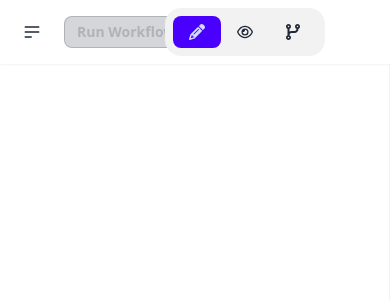
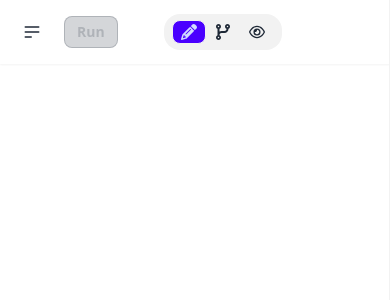
Before and after one commit to chinsuko-chan/ExtraUI, a Svelte app: page / in a window 390 px wide. Shown: the top 300 px of the page. Built offline with nearby package versions, Linux system fonts and the light colour scheme.

Commit message:
smmall improvements to mobile, add mobile overlay

```diff
--- a/src/App.svelte
+++ b/src/App.svelte
@@ -25,8 +25,8 @@
       {selectedPage}
       {selectedWorkflowName}
       selectEditPage={() => (selectedPage = "edit")}
+      selectWorkflowPage={() => (selectedPage = "workflow")}
       selectViewPage={() => (selectedPage = "view")}
-      selectWorkflowPage={() => (selectedPage = "workflow")}
     />
     <div>
       <PinnedInputs
--- a/src/components/EditPage/NodeOutput.svelte
+++ b/src/components/EditPage/NodeOutput.svelte
@@ -72,7 +72,7 @@
       {@render expandButton()}
 
       {#if expanded}
-        <div>
+        <div class="flex">
           {#each [[1, svgCols1], [2, svgCols2], [3, svgCols3], [4, svgCols4]] as [col, svgAsset]}
             <button
               class="btn btn-sm"
--- a/src/components/Navbar/Index.svelte
+++ b/src/components/Navbar/Index.svelte
@@ -61,7 +61,7 @@
 </script>
 
 <nav
-  class="navbar z-30 gap-2 bg-base-100/80 shadow-sm backdrop-blur-lg sticky top-0"
+  class="navbar z-30 py-1.5 gap-2 bg-base-100/80 shadow-sm backdrop-blur-lg sticky top-0"
 >
   <div class="justify-start">
     <label for={drawerId} class="btn btn-ghost btn-circle lg:hidden">
@@ -75,14 +75,14 @@
       disabled={!api.isIdle || workflowStore.hasChanges}
       onclick={runWorkflow}
     >
-      Run Workflow
+      Run
       {#if api.isRunning}
         <span class="loading loading-spinner"></span>
       {/if}
     </button>
     {#if workflowStore.hasChanges}
       <button
-        class="btn btn-sm btn-circle btn-success w-12 ml-4"
+        class="hidden md:inline-flex btn btn-sm btn-circle btn-success w-12 ml-4"
         title="Save current changes and run the workflow."
         onclick={saveAndRun}
       >
@@ -92,10 +92,10 @@
   </div>
 
   <div class="navbar-center">
-    <ul class="menu menu-horizontal bg-base-200 rounded-box">
+    <ul class="menu menu-horizontal py-1.5 bg-base-200 rounded-box">
       <li>
         <button
-          class="hover:text-base-content"
+          class="btn btn-xs md:btn-sm shadow-none hover:text-base-content"
           class:bg-primary={selectedPage === "edit"}
           class:text-primary-content={selectedPage === "edit"}
           onclick={selectEditPage}>{@html editSvg}</button
@@ -103,18 +103,18 @@
       </li>
       <li>
         <button
-          class="hover:text-base-content"
-          class:bg-primary={selectedPage === "view"}
-          class:text-primary-content={selectedPage === "view"}
-          onclick={selectViewPage}>{@html viewSvg}</button
+          class="btn btn-xs md:btn-sm shadow-none hover:text-base-content"
+          class:bg-primary={selectedPage === "workflow"}
+          class:text-primary-content={selectedPage === "workflow"}
+          onclick={selectWorkflowPage}>{@html workflowSvg}</button
         >
       </li>
       <li>
         <button
-          class="hover:text-base-content"
-          class:bg-primary={selectedPage === "workflow"}
-          class:text-primary-content={selectedPage === "workflow"}
-          onclick={selectWorkflowPage}>{@html workflowSvg}</button
+          class="btn btn-xs md:btn-sm shadow-none hover:text-base-content"
+          class:bg-primary={selectedPage === "view"}
+          class:text-primary-content={selectedPage === "view"}
+          onclick={selectViewPage}>{@html viewSvg}</button
         >
       </li>
     </ul>
@@ -132,3 +132,22 @@
     {/if}
   </div>
 </nav>
+
+<!-- overlay for navbar controls on mobile -->
+<div class="fixed md:hidden inset-0 z-30 pointer-events-none">
+  <div class="p-3 h-full">
+    <div class="relative h-full">
+      {#if workflowStore.hasChanges}
+        <div class="absolute bottom-0 right-0">
+          <button
+            class="btn btm-sm btn-circle btn-success pointer-events-auto"
+            title="Save current changes and run the workflow."
+            onclick={saveAndRun}
+          >
+            {@html runAndGoSvg}
+          </button>
+        </div>
+      {/if}
+    </div>
+  </div>
+</div>
--- a/src/components/Sidebar/Index.svelte
+++ b/src/components/Sidebar/Index.svelte
@@ -12,7 +12,7 @@
 </script>
 
 <input id={drawerId} type="checkbox" class="drawer-toggle" />
-<div class="drawer-side border-base-200 border-x border-l-0 z-10">
+<div class="drawer-side border-base-200 border-x border-l-0 z-40">
   <label for={drawerId} class="drawer-overlay"></label>
   <aside class="flex flex-col bg-base-100 min-h-screen w-80">
 
```
Also changed, not shown: src/assets/1x1.svg.
